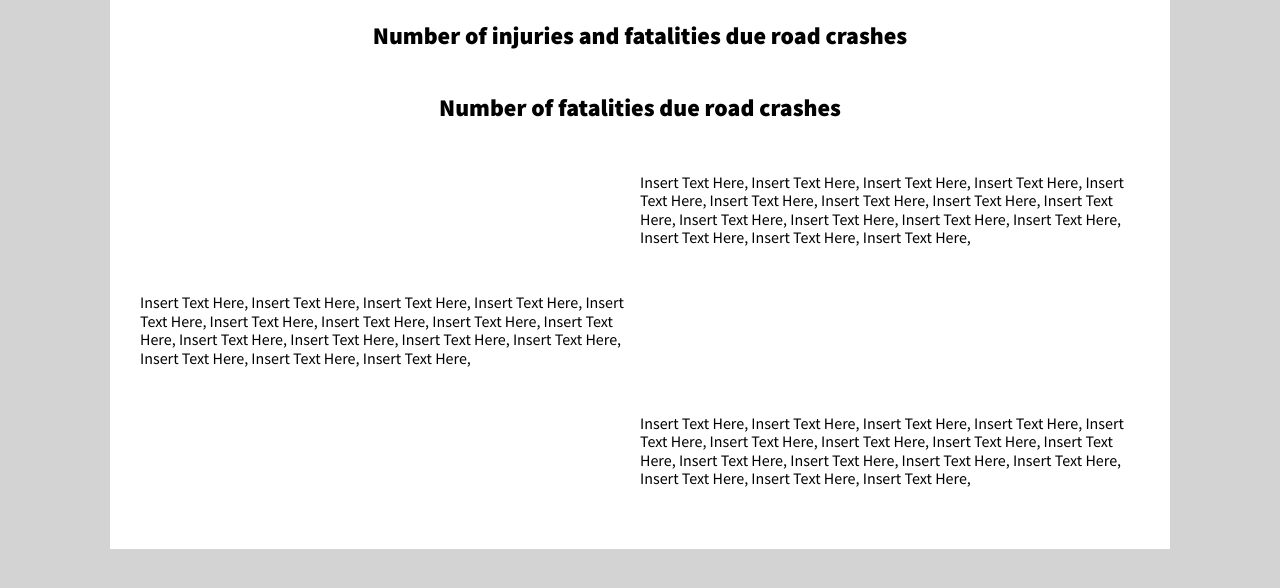
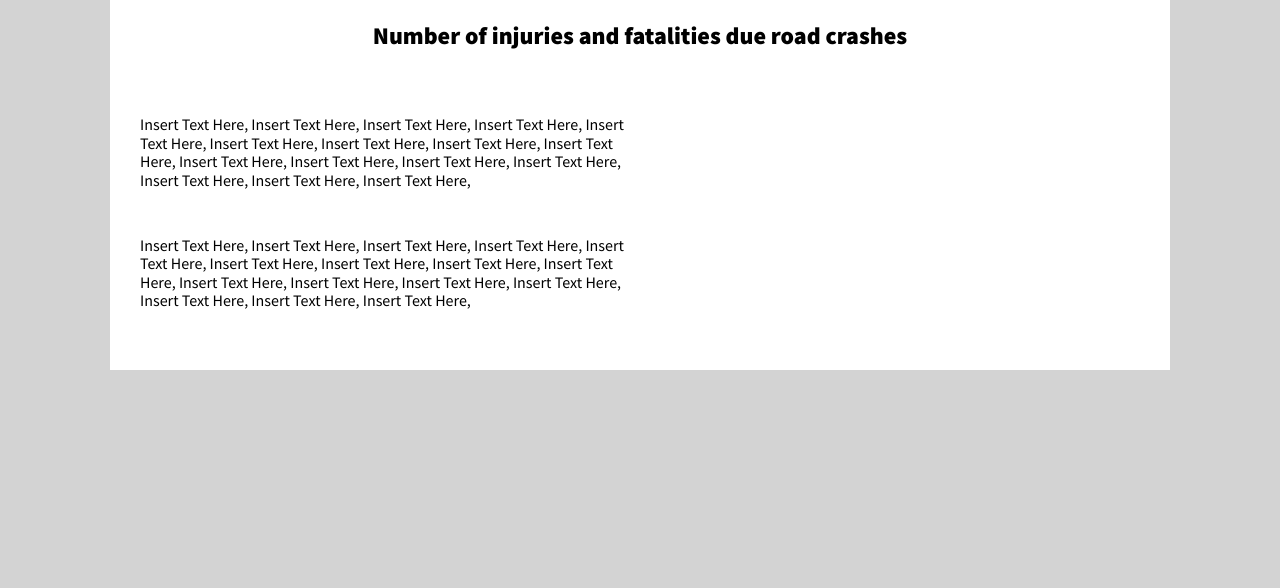
Before and after one commit to JiayueJoyHuang/Assignment2, a plain HTML site: page index.html in a window 1280 px wide. Shown: the part 184-772 px from the top of the page. Drawn offline with nearby package versions, Linux system fonts and the light colour scheme; a script that the page names is missing.

Commit message:
Update index.html

```diff
--- a/index.html
+++ b/index.html
@@ -45,17 +45,7 @@
   </div>
   <div class="pure-g">
     <div class="pure-u-1-1">
-      <h2>Number of fatalities due road crashes</h2>
       <div id="fatalities" class="vis-container"></div>
-    </div>
-  </div>
-  <div class="pure-g">
-    <div class="pure-u-1-2">
-      <div id="crash_type" class="vis-container"></div>
-    </div>
-    <div class="pure-u-1-2">
-      <p>Insert Text Here, Insert Text Here, Insert Text Here, Insert Text Here, Insert Text Here, Insert Text Here, Insert Text Here, Insert Text Here,
-      Insert Text Here, Insert Text Here, Insert Text Here, Insert Text Here, Insert Text Here, Insert Text Here, Insert Text Here, Insert Text Here,</p>
     </div>
   </div>
   <div class="pure-g">
@@ -69,11 +59,11 @@
   </div>
   <div class="pure-g">
     <div class="pure-u-1-2">
-      <div id="days_of_week" class="vis-container"></div>
+      <p>Insert Text Here, Insert Text Here, Insert Text Here, Insert Text Here, Insert Text Here, Insert Text Here, Insert Text Here, Insert Text Here,
+      Insert Text Here, Insert Text Here, Insert Text Here, Insert Text Here, Insert Text Here, Insert Text Here, Insert Text Here, Insert Text Here,</p>
     </div>
     <div class="pure-u-1-2">
-      <p>Insert Text Here, Insert Text Here, Insert Text Here, Insert Text Here, Insert Text Here, Insert Text Here, Insert Text Here, Insert Text Here,
-      Insert Text Here, Insert Text Here, Insert Text Here, Insert Text Here, Insert Text Here, Insert Text Here, Insert Text Here, Insert Text Here,</p>
+      <div id="days_of_week" class="vis-container"></div>
     </div>
   </div>
   </div>
@@ -83,7 +73,6 @@
     var Vis2 = "./fatalities.vg.json";
     var Vis3 = "./light_condition.vg.json";
     var Vis4 = "./days_of_week.vg.json";
-    var Vis5 = "./crash_type.vg.json;
 
     vegaEmbed('#injuries_and_fatalities', Vis1, { "actions": false }).then(function (result) {
       // Access the Vega view instance (https://vega.github.io/vega/docs/api/view/) as result.view
@@ -100,10 +89,6 @@
     vegaEmbed('#days_of_week', Vis4, { "actions": false }).then(function (result) {
       // Access the Vega view instance (https://vega.github.io/vega/docs/api/view/) as result.view
     }).catch(console.error);
-
-    vegaEmbed('#crash_type', Vis5, { "actions": false }).then(function (result) {
-      // Access the Vega view instance (https://vega.github.io/vega/docs/api/view/) as result.view
-    }).catch(console.error);
   </script>
 </body>
 </html>
```
